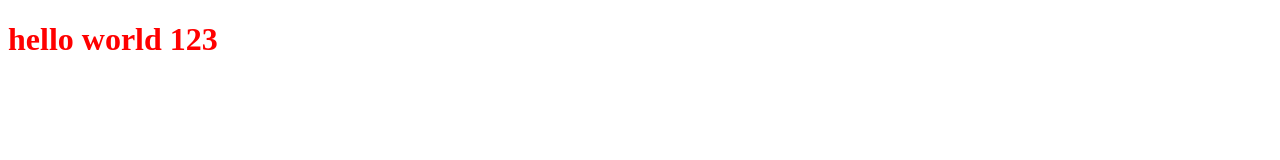
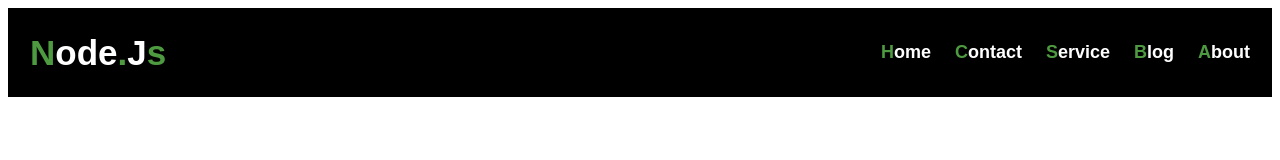
Before and after one commit to vivek-gosai/node-server, a website: page index.html in a window 1280 px wide. Drawn offline with Linux system fonts and the light colour scheme.

Commit message:
Add files via upload
"new added"

```diff
--- a/index.html
+++ b/index.html
@@ -5,8 +5,91 @@
     <meta charset="UTF-8">
     <meta name="viewport" content="width=device-width, initial-scale=1.0">
     <title>Document</title>
+
+    <style>
+
+    *{
+        font-family:sans-serif;
+    }
+
+    .header {
+  overflow: hidden;
+  background-color:rgb(0, 0, 0);
+  padding: 20px 10px;
+}
+
+.heightlight{
+color:#4e9a40;
+}
+
+.header a {
+  float: left;
+  color: whitel;
+  text-align: center;
+  padding: 12px;
+  text-decoration: none;
+  font-size: 18px;
+  line-height: 25px;
+  border-radius: 4px;
+}
+
+
+.header a.logo {
+  font-size: 35px;
+  font-weight: bold;
+}
+
+
+.header a:hover {
+  background-color: #ddd;
+  color: black;
+}
+
+
+.header a {
+  color: white;
+  font-weight:800;
+}
+
+
+.header-right {
+  float: right;
+}
+.container{
+    width:1320px;
+    margin:0px auto;
+}
+.row{
+    display:flex;
+
+}
+
+@media screen and (max-width: 500px) {
+  .header a {
+    float: none;
+    display: block;
+    text-align: left;
+  }
+  .header-right {
+    float: none;
+  }
+}
+    </style>
 </head>
 <body>
-    <h1 style = "color : red">hello world 123</h1>
+<div class="header">
+  <a href="#default" class="logo"><span class="heightlight">N</span>ode<span class="heightlight">.</span>J<span class="heightlight">s</span></a>
+  <div class="header-right">
+    <a class="active" href="#home"><span class="heightlight">H</span>ome</a>
+    <a href="#contact"><span class="heightlight">C</span>ontact</a>
+    <a href="#about"><span class="heightlight">S</span>ervice</a>
+    <a href="#about"><span class="heightlight">B</span>log</a>
+    <a href="#about"><span class="heightlight">A</span>bout</a>
+  </div>
+</div>
+
+<div class="container">
+    <div class=""></div>
+</div>
 </body>
 </html>
```
Also changed, not shown: index.js (+91 -10 lines), logo.png (added), tshirt.jpg (added).
